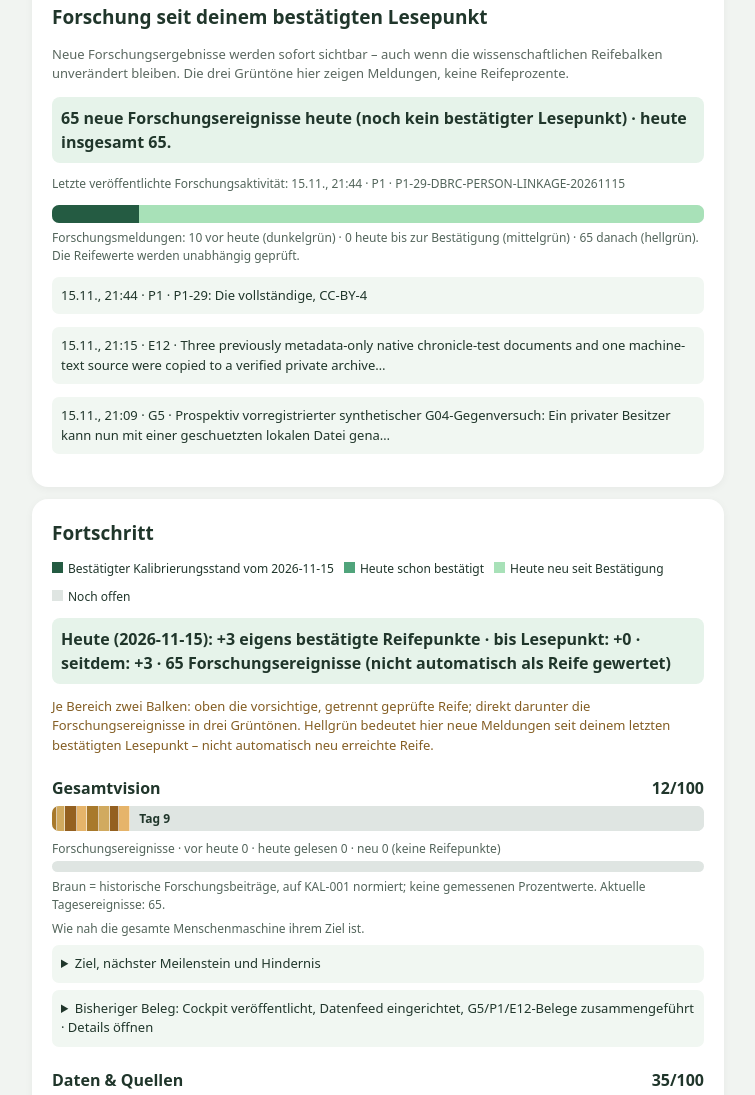
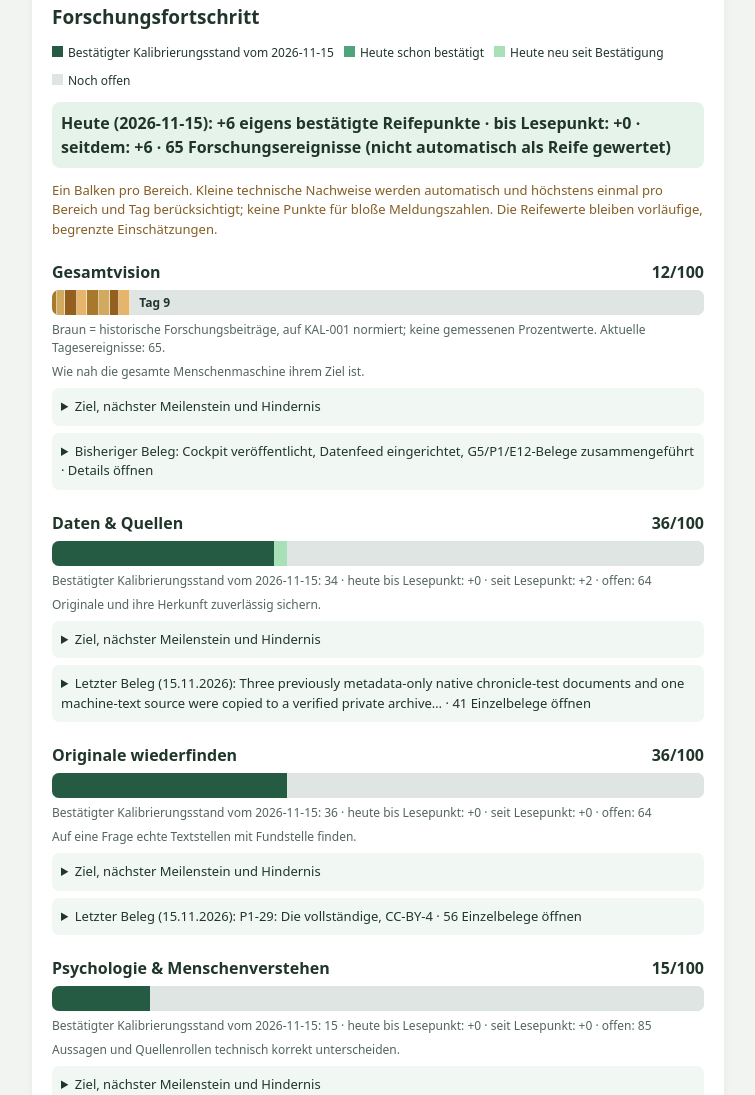
Before and after one commit to jholtrup1-code/hoh-forschungscockpit, a plain HTML site: page index.html in a window 1280 px wide. Shown: the part 299-1394 px from the top of the page, without its empty margins (262-1017 px from the left). Drawn offline with Linux system fonts and the light colour scheme.

Commit message:
Simplify cockpit to 13 primary bars; bounded automatic evidence milestones, not event counts

```diff
--- a/index.html
+++ b/index.html
@@ -1,8 +1,8 @@
 <!doctype html><html lang="de"><head><meta charset="utf-8"><meta name="viewport" content="width=device-width,initial-scale=1"><title>HOUSE OF HOLTRUP · Cockpit V2</title><style>
 *{box-sizing:border-box}body{font:16px/1.5 system-ui,Arial,sans-serif;background:#f1f4f1;color:#20362b;max-width:720px;margin:0 auto;padding:14px}header,section{background:white;border-radius:16px;padding:20px;margin:12px 0;box-shadow:0 2px 8px #0000000c}h1{font-size:24px;margin:0}h2{font-size:19px;margin:0 0 12px}.sub{color:#5b6860;font-size:13px}.stamp{background:#e6f3ea;border-radius:8px;padding:9px;font-weight:650;margin:12px 0}.metric{margin:21px 0}.name{display:flex;justify-content:space-between;gap:10px;font-weight:700}.bar{display:flex;width:100%;height:25px;overflow:hidden;border-radius:7px;background:#dfe5e2;margin-top:6px}.bar span{height:100%;flex:none}.detail{font-size:12px;color:#53655b;margin-top:6px}.evidence{font-size:13px;background:#f1f7f2;padding:9px;border-radius:7px;margin-top:7px}.legend{display:flex;flex-wrap:wrap;gap:10px;font-size:12px}.legend span:before{content:"";display:inline-block;background:var(--c);width:11px;height:11px;margin-right:5px}.day{cursor:pointer;border-right:1px solid #fff9}.day:focus-visible{outline:2px solid black;outline-offset:-2px}button{background:#245b42;color:white;border:0;border-radius:9px;padding:12px;font-weight:700;font-size:15px}.warn{color:#845e24}.dayinfo{padding:10px;background:#fff5e8;border-radius:8px;font-size:13px;margin-top:9px}</style></head><body>
 <header><h1>HOUSE OF HOLTRUP</h1><strong>Forschungscockpit</strong><p class="stamp">COCKPIT V2 · Tagesbasis / persönlicher Abruf / neue Forschung</p><div id="status" class="sub">Lade Forschungsdaten …</div></header>
-<section><h2>Forschung seit deinem bestätigten Lesepunkt</h2><p class="sub">Neue Forschungsergebnisse werden sofort sichtbar – auch wenn die wissenschaftlichen Reifebalken unverändert bleiben. Die drei Grüntöne hier zeigen Meldungen, keine Reifeprozente.</p><div id="activity"></div></section>
-<section><h2>Fortschritt</h2><div class="legend"><span style="--c:#245b42">Bis gestern 24 Uhr</span><span style="--c:#50a47b">Heute schon bestätigt</span><span style="--c:#a8e1b8">Heute neu seit Bestätigung</span><span style="--c:#dfe5e2">Noch offen</span></div><p id="daily" class="stamp"></p><p class="sub warn">Je Bereich zwei Balken: oben die vorsichtige, getrennt geprüfte Reife; direkt darunter die Forschungsereignisse in drei Grüntönen. Hellgrün bedeutet hier neue Meldungen seit deinem letzten bestätigten Lesepunkt – nicht automatisch neu erreichte Reife.</p><div id="metrics"></div></section>
+<section><h2>Forschungsfortschritt</h2><div class="legend"><span style="--c:#245b42">Bis gestern 24 Uhr</span><span style="--c:#50a47b">Heute schon bestätigt</span><span style="--c:#a8e1b8">Heute neu seit Bestätigung</span><span style="--c:#dfe5e2">Noch offen</span></div><p id="daily" class="stamp"></p><p class="sub warn">Ein Balken pro Bereich. Kleine technische Nachweise werden automatisch und höchstens einmal pro Bereich und Tag berücksichtigt; keine Punkte für bloße Meldungszahlen. Die Reifewerte bleiben vorläufige, begrenzte Einschätzungen.</p><div id="metrics"></div></section>
+<section><h2>Forschungsberichte</h2><p class="sub">Aktivitätsprotokoll, nicht Fortschrittspunkte.</p><div id="activity"></div></section>
 <section><h2>Was heute konkret passiert ist</h2><div id="work"></div></section>
 <section><h2>Dein persönlicher Lesepunkt</h2><p id="seen"></p><button id="confirm">Diesen Stand habe ich gelesen</button><p class="sub">Erst dein Klick verschiebt das heutige Hellgrün nach Mittelgrün. Neue Forschungsprüfungen verändern diesen Lesepunkt nicht. Speicherung auf diesem Gerät und in diesem Browser.</p></section>
 <script>
@@ -16,6 +16,29 @@ const areaKeys=["vision","data","originals","psychology","temporal","corrections
 const berlinDay=iso=>new Intl.DateTimeFormat("en-CA",{timeZone:"Europe/Berlin",year:"numeric",month:"2-digit",day:"2-digit"}).format(new Date(iso));
 const dayLabel=iso=>new Intl.DateTimeFormat("de-DE",{timeZone:"Europe/Berlin",day:"2-digit",month:"2-digit",year:"numeric"}).format(new Date(iso));
 function shortEvidence(value){const first=String(value||"").split(/[.;]/)[0].trim();return first.length>135?first.slice(0,132)+"…":first}
+// Auto-Check V1: conservative bounded technical evidence, not a human-validated scientific score.
+// Event text is a self-reported receipt; never infer real-user validation from CI.
+function automaticMilestones(events,calibration,today){
+ const boundary=Date.parse("2026-11-15T18:44:00+01:00");
+ const groups=new Map();
+ for(const ev of events){
+  const t=Date.parse(ev.completed_at);if(!Number.isFinite(t)||t<=boundary||berlinDay(ev.completed_at)>today)continue;
+  const evidence=String(ev.evidence||"");
+  const isSource=ev.source==="e12"&&/verified|back.?read|geprüft|gegengelesen|sha.?256|identical|gleichheit/i.test(evidence)&&/original|source|dokument|document|quell/i.test(evidence);
+  const isCode=ev.source==="g5"&&/vorregistriert|prospektiv|pre.?register/i.test(evidence)&&/synthetisch|synthetic/i.test(evidence)&&/CI|regression/i.test(evidence)&&/bestanden|erfolgreich|successful|green/i.test(evidence);
+  const isP1=ev.source==="p1"&&/vorregistriert|prospektiv|pre.?register/i.test(evidence)&&/test|prüfung|audit/i.test(evidence)&&/bestanden|geprüft|reproduziert|confirmed|verified/i.test(evidence);
+  if(!isSource&&!isCode&&!isP1)continue;
+  // Source and CI achievements only; never count them as practical human benefit or full understanding.
+  const indices=isSource?[1]:isCode?[11,12]:[11];
+  const family=isSource?"source-verification":isCode?"technical-regression":"method-audit";
+  const date=berlinDay(ev.completed_at);
+  for(const i of indices){const k=date+":"+i+":"+family;if(!groups.has(k))groups.set(k,{area_index:i,delta:1,approved_at:ev.completed_at,evidence_ref:ev.source+":"+ev.id,scope:family,verified:true,automatic:true})}
+ }
+ // At most one distinct evidence family per day and area, never activity-volume points.
+ const byDayArea=new Map();
+ for(const m of groups.values()){const k=berlinDay(m.approved_at)+":"+m.area_index;if(!byDayArea.has(k))byDayArea.set(k,m)}
+ return [...byDayArea.values()];
+}
 function render(){
  if(!data)return;
  root.replaceChildren();
@@ -24,7 +47,7 @@ function render(){
  // KAL-001-R1: research events describe activity and NEVER increase maturity.
  // Only a separately reviewed, evidence-linked milestone in calibration.json may change a score.
  const freshToday=Array(13).fill(0), earlier=Array(13).fill(0);
- for(const milestone of (calibration.approved_milestones||[])){
+ for(const milestone of [...(calibration.approved_milestones||[]),...automaticMilestones(events,calibration,today)]){
    const idx=milestone.area_index;
    if(milestone.verified!==true||!Number.isInteger(idx)||idx<0||idx>12||
       !Number.isInteger(milestone.delta)||milestone.delta<=0||
@@ -59,25 +82,6 @@ function render(){
    [[before,"#245b42"],[marked-before,"#50a47b"],[value-marked,"#a8e1b8"],[100-value,"#dfe5e2"]].forEach(([width,color])=>{const p=document.createElement("span");p.style.width=Math.max(0,width)+"%";p.style.background=color;bar.append(p)})
  }
  item.append(bar);
- // Separate, reproducible activity strip BY AREA: event counts are not maturity.
- const activityAll=events.filter(ev=>Array.isArray(ev.delta)&&ev.delta[i]>0&&berlinDay(ev.completed_at)<=today);
- const readerTime=seen?.at&&!Number.isNaN(Date.parse(seen.at))?Date.parse(seen.at):null;
- const activityPrior=activityAll.filter(ev=>berlinDay(ev.completed_at)<today).length;
- const activityRead=activityAll.filter(ev=>berlinDay(ev.completed_at)===today&&readerTime!==null&&Date.parse(ev.completed_at)<=readerTime).length;
- const activityNew=activityAll.filter(ev=>berlinDay(ev.completed_at)===today&&(readerTime===null||Date.parse(ev.completed_at)>readerTime)).length;
- const activityHeading=document.createElement("div");activityHeading.className="detail";activityHeading.style.marginTop="9px";
- activityHeading.textContent="Forschungsereignisse · vor heute "+activityPrior+" · heute gelesen "+activityRead+" · neu "+activityNew+" (keine Reifepunkte)";
- item.append(activityHeading);
- const activityStrip=document.createElement("div");activityStrip.className="bar";activityStrip.style.height="11px";activityStrip.style.marginTop="3px";
- activityStrip.setAttribute("aria-label","Neue Forschungsereignisse in diesem Bereich: "+activityNew+", heute bereits bestätigt: "+activityRead+", frühere Tage: "+activityPrior);
- const activityTotal=activityPrior+activityRead+activityNew;
- // Relative length is number of events, never a completion percentage.
- const unit=Math.max(12,Math.max(...labels.map((_,j)=>events.filter(ev=>Array.isArray(ev.delta)&&ev.delta[j]>0&&berlinDay(ev.completed_at)<=today).length)));
- for(const [amount,color] of [[activityPrior,"#245b42"],[activityRead,"#50a47b"],[activityNew,"#a8e1b8"]]){
-   if(!amount)continue;const seg=document.createElement("span");seg.style.width=(amount/unit*100)+"%";seg.style.background=color;seg.style.minWidth="0";activityStrip.append(seg);
- }
- const remaining=document.createElement("span");remaining.style.flex="1";remaining.style.background="#dfe5e2";activityStrip.append(remaining);
- item.append(activityStrip);
  const note=document.createElement("div");note.className="detail";
  note.textContent=i===0?"Braun = historische Forschungsbeiträge, auf KAL-001 normiert; keine gemessenen Prozentwerte. Aktuelle Tagesereignisse: "+events.filter(x=>berlinDay(x.completed_at)===today).length+".": baselineTitle+": "+before+" · heute bis Lesepunkt: +"+(marked-before)+" · seit Lesepunkt: +"+(value-marked)+" · offen: "+(100-value);
  item.append(note);
```
